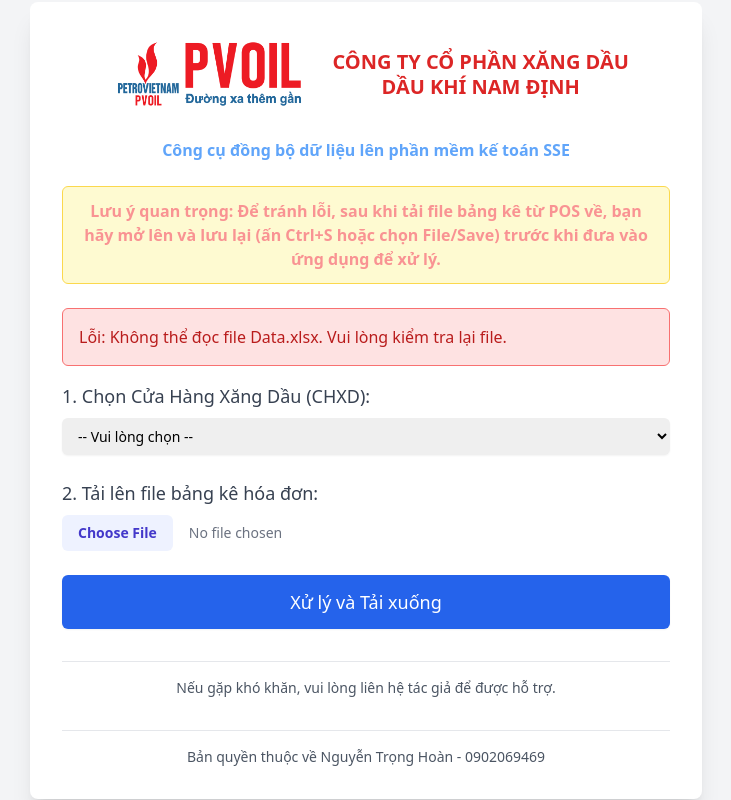
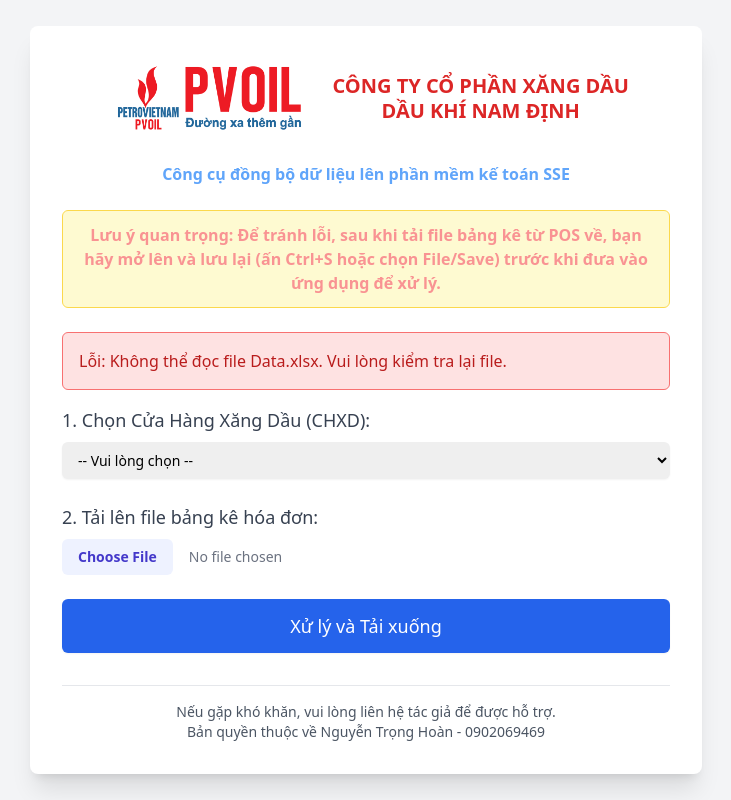
Before and after one commit to TrongHoan81/UpSSE_render, a Flask app: page / in a window 1280 px wide. Shown: the whole page, without its empty margins (274-1005 px from the left). Run offline with Flask 3, Linux system fonts and the light colour scheme; some libraries are stand-ins or nearby versions.

Commit message:
Update index.html

```diff
--- a/templates/index.html
+++ b/templates/index.html
@@ -87,8 +87,6 @@
         <!-- Footer -->
         <div class="mt-8 border-t pt-4 text-center">
             <p class="text-sm text-gray-600">Nếu gặp khó khăn, vui lòng liên hệ tác giả để được hỗ trợ.</p>
-        </div>
-        <div class="mt-8 border-t pt-4 text-center">
             <p class="text-sm text-gray-600">Bản quyền thuộc về Nguyễn Trọng Hoàn - 0902069469</p>
         </div>
     </div>
```
